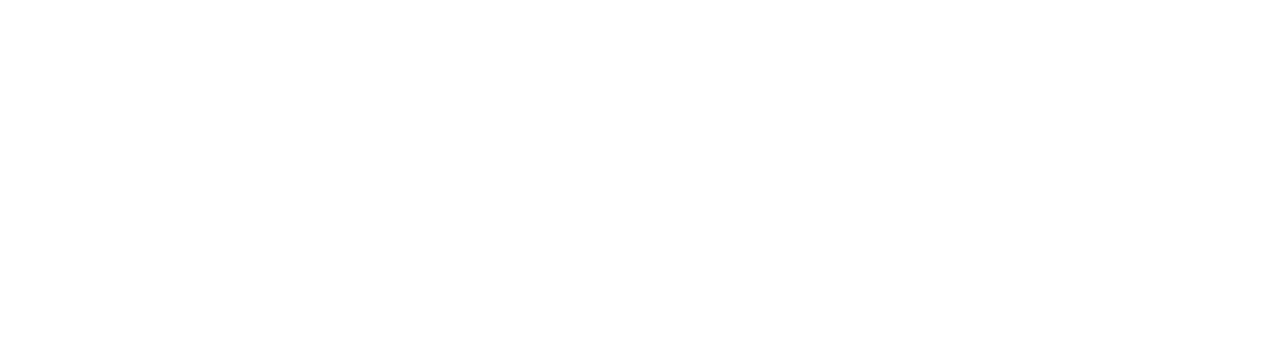
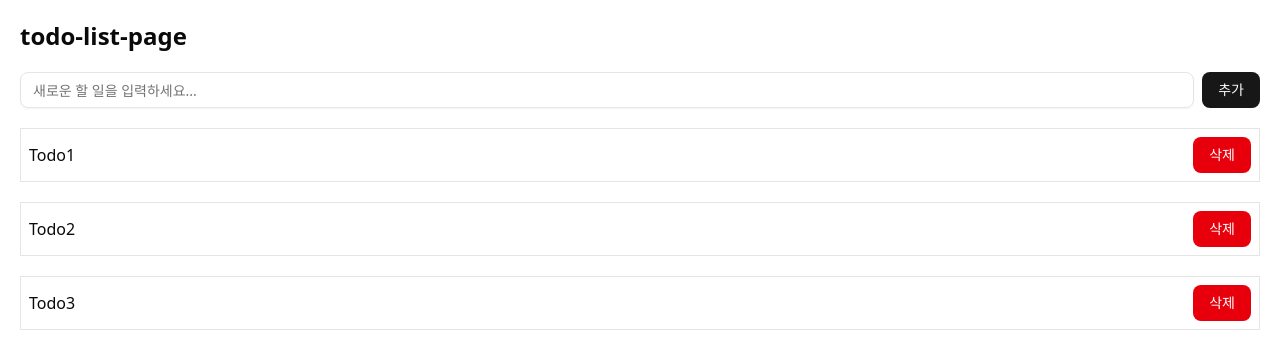
Before and after one commit to YOOJEYEONG/onebite_sns, a React (Vite) app in the folder onebite-exam/: page /todolist in a window 1280 px wide. Before the commit this address had no page. Shown: the top 360 px of the page. Built offline with nearby package versions, Linux system fonts and the light colour scheme.

Commit message:
todolist UI

```diff
--- a/onebite-exam/src/App.tsx
+++ b/onebite-exam/src/App.tsx
@@ -4,6 +4,7 @@
 import IndexPage from "./pages/index-page";
 import SignInPage from "./pages/sign-in-page";
 import SignUpPage from "./pages/sign-up-page";
+import TodoListPage from "./pages/todo-list-page";
 
 function AuthLayout() {
   return (
@@ -19,6 +20,7 @@
     <Routes>
       <Route path="/" element={<IndexPage />} />
       <Route path="/counter" element={<CounterPage />} />
+      <Route path="/todolist" element={<TodoListPage />} />
       <Route element={<AuthLayout />}>
         <Route path="/sign-in" element={<SignInPage />} />
         <Route path="/sign-up" element={<SignUpPage />} />
--- /dev/null
+++ b/onebite-exam/src/components/todo-list/todo-editor.tsx
@@ -0,0 +1,11 @@
+import { Button } from "../ui/button";
+import { Input } from "../ui/input";
+
+export default function TodoEditor() {
+  return (
+    <div className="flex gap-2">
+      <Input placeholder="새로운 할 일을 입력하세요..." />
+      <Button>추가</Button>
+    </div>
+  );
+}
--- /dev/null
+++ b/onebite-exam/src/components/todo-list/todo-item.tsx
@@ -0,0 +1,16 @@
+import { Button } from "../ui/button";
+
+export default function TodoItem({
+  id,
+  content,
+}: {
+  id: number;
+  content: string;
+}) {
+  return (
+    <div className="flex items-center justify-between border p-2">
+      {content}
+      <Button variant={"destructive"}>삭제</Button>
+    </div>
+  );
+}
--- /dev/null
+++ b/onebite-exam/src/pages/todo-list-page.tsx
@@ -0,0 +1,29 @@
+import TodoEditor from "@/components/todo-list/todo-editor";
+import TodoItem from "@/components/todo-list/todo-item";
+
+const dummyTodos = [
+  {
+    id: 1,
+    content: "Todo1",
+  },
+  {
+    id: 2,
+    content: "Todo2",
+  },
+  {
+    id: 3,
+    content: "Todo3",
+  },
+];
+
+export default function TodoListPage() {
+  return (
+    <div className="flex flex-col gap-5 p-5">
+      <h1 className="text-2xl font-bold">todo-list-page</h1>
+      <TodoEditor />
+      {dummyTodos.map((todo) => (
+        <TodoItem key={todo.id} {...todo} />
+      ))}
+    </div>
+  );
+}
```
